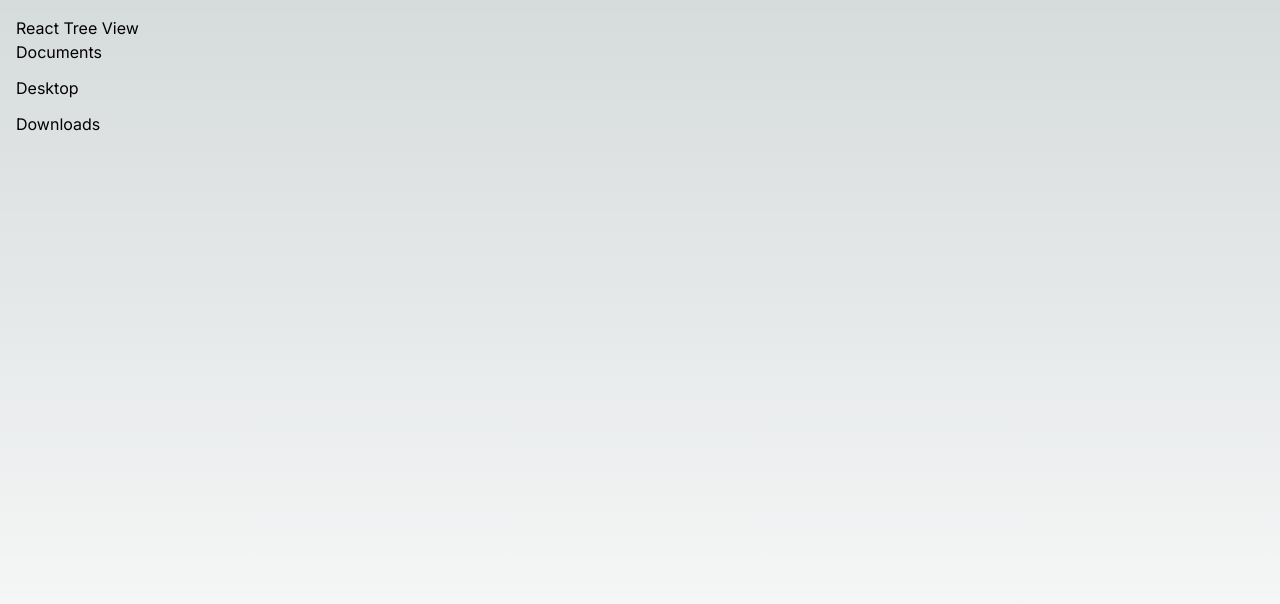
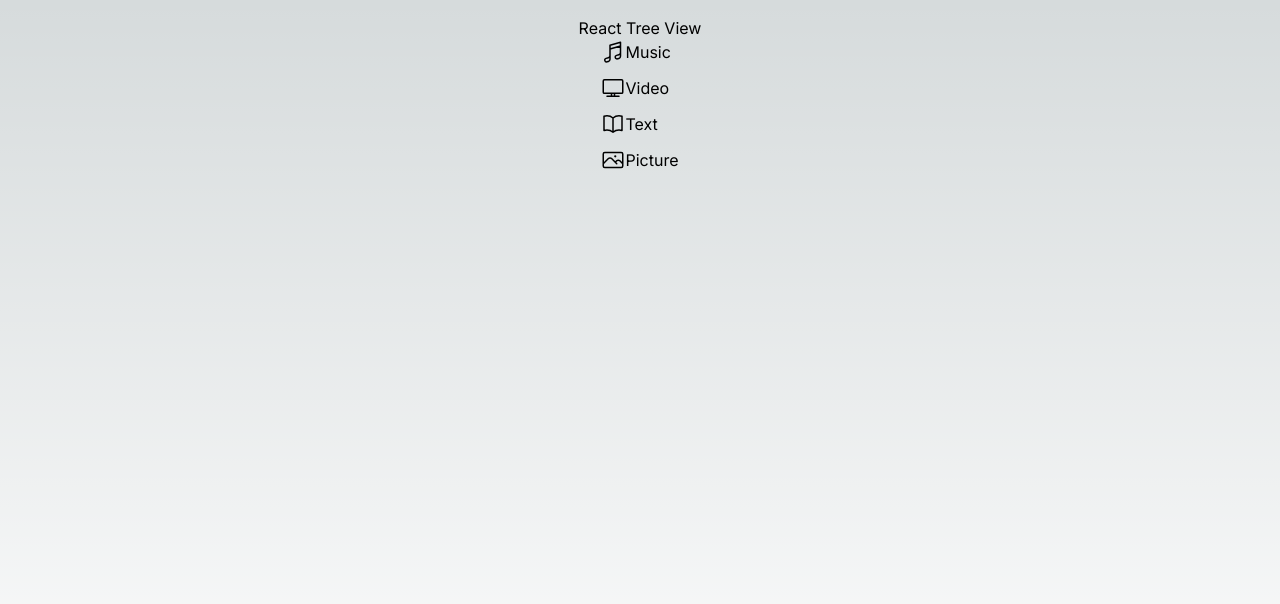
Before and after one commit to EvanBurriola/media-page, a Next.js app: page / in a window 1280 px wide. Shown: the top 604 px of the page. Built offline with nearby package versions, Linux system fonts and the light colour scheme.

Commit message:
Tree with icons

```diff
--- a/app/page.tsx
+++ b/app/page.tsx
@@ -5,7 +5,7 @@ import Tree from "@/components/tree";
 const treeData = [
   {
     key: "0",
-    label: "Documents",
+    label: "Music",
     children: [
       {
         key: "0-0",
@@ -25,7 +25,7 @@ const treeData = [
   },
   {
     key: "1",
-    label: "Desktop",
+    label: "Video",
     children: [
       {
         key: "1-0",
@@ -39,15 +39,34 @@ const treeData = [
   },
   {
     key: "2",
-    label: "Downloads",
-    children: [],
+    label: "Text",
+    children: [
+      {
+        key: "1-0",
+        label: "document1.doc",
+      }
+    ],
   },
+  {
+    key: "1",
+    label: "Picture",
+    children: [
+      {
+        key: "1-0",
+        label: "document1.doc",
+      },
+      {
+        key: "0-0",
+        label: "documennt-2.doc",
+      },
+    ],
+  }
 ];
 
 export default function Home() {
   return (
     // "flex min-h-screen flex-col items-center justify-between p-24"
-    <main className="flex min-h-screen flex-col items-left p-4">
+    <main className="flex min-h-screen flex-col items-center p-4">
       <h1>React Tree View</h1>
       <Tree treeData={treeData} />
     </main>
--- a/components/tree.tsx
+++ b/components/tree.tsx
@@ -1,14 +1,23 @@
-import React, {useState} from "react"
+'use client'
+import React, { useState } from "react"
 import TreeNode from "./tree_node";
 // import {NodeProps} from "./tree_node";
 
 // Fix any
-export default function Tree({ treeData } : any) {
+export default function Tree({ treeData }: any) {
   if (treeData === undefined)
     return false;
+
+  // Have children nodes hidden by default
+  const [showAll, setShowAll] = useState(false);
+
+  const handleClick = () => {
+    setShowAll(!showAll);
+  };
+
   return (
     <ul>
-        {treeData.map((node : any) => (
+      {treeData.map((node: any) => (
         <TreeNode node={node} key={node.key} />
       ))}
     </ul>
--- a/components/tree_node.tsx
+++ b/components/tree_node.tsx
@@ -1,18 +1,17 @@
-'use client'
-
-import React, {useState} from "react"
+import React, { useState } from "react"
 import Tree from "./tree";
 
 export type NodeProps = {
-    node : {
+  node: {
     key: string;
     label: string;
-        children: NodeProps
+    children: NodeProps[]
   }
 };
 
-export default function TreeNode({ node } : NodeProps) {
-    const { children, label } = node;
+
+export default function TreeNode({ node }: NodeProps) {
+  const { key, children, label } = node;
 
   // Have children nodes hidden by default
   const [showChildren, setShowChildren] = useState(false);
@@ -21,20 +20,8 @@ export default function TreeNode({ node } : NodeProps) {
     setShowChildren(!showChildren);
   };
 
-    // If leaf node
-    if(children == null){
-        return (
-            <>
-            <div onClick={handleClick} className="mb-3">
-                <span className= "select-none">{label}</span>
-            </div>
-            <ul className="pl-3 border-l border-black">
-                {showChildren && <Tree treeData={children} />}
-            </ul>
-            </>
-        );
-    // Has children
-    }else{
+  const componentReturn = (svg: string) => {
+    if (svg.length == 0) {
       return (
         <>
           <div onClick={handleClick} className="mb-3">
@@ -46,4 +33,49 @@ export default function TreeNode({ node } : NodeProps) {
         </>
       );
     }
+    if (svg == "leaf") {
+      return (
+        <>
+          <div onClick={handleClick} className="mb-3">
+            <span className="select-none">{label}</span>
+          </div>
+          <ul className="pl-3 border-l border-black">
+            {showChildren && <Tree treeData={children} />}
+          </ul>
+        </>
+      );
     }
+    return (
+      <>
+        <div onClick={handleClick} className="mb-3 flex flex-row">
+          <svg xmlns="http://www.w3.org/2000/svg" fill="none" viewBox="0 0 24 24" strokeWidth={1.5} stroke="currentColor" className="w-6 h-6 cursor-pointer">
+            <path strokeLinecap="round" strokeLinejoin="round" d={svg} />
+          </svg>
+          <span className="cursor-pointer select-none transition-all duration-300 ease-in hover:text-cyan-600 hover:font-bold"> {label}</span>
+        </div>
+        <ul className="pl-3 border-l border-black">
+          {showChildren && <Tree treeData={children} />}
+        </ul>
+      </>
+    );
+  }
+
+  // If leaf node
+  if (children == null || children.length == 0) {
+    return componentReturn("leaf");
+    // Is Root
+  } else if (key.length == 1) {
+    if (label == "Music") {
+      return componentReturn("m9 9 10.5-3m0 6.553v3.75a2.25 2.25 0 0 1-1.632 2.163l-1.32.377a1.803 1.803 0 1 1-.99-3.467l2.31-.66a2.25 2.25 0 0 0 1.632-2.163Zm0 0V2.25L9 5.25v10.303m0 0v3.75a2.25 2.25 0 0 1-1.632 2.163l-1.32.377a1.803 1.803 0 0 1-.99-3.467l2.31-.66A2.25 2.25 0 0 0 9 15.553Z");
+    } if (label == "Video") {
+      return componentReturn("M6 20.25h12m-7.5-3v3m3-3v3m-10.125-3h17.25c.621 0 1.125-.504 1.125-1.125V4.875c0-.621-.504-1.125-1.125-1.125H3.375c-.621 0-1.125.504-1.125 1.125v11.25c0 .621.504 1.125 1.125 1.125Z");
+    } if (label == "Text") {
+      return componentReturn("M12 6.042A8.967 8.967 0 0 0 6 3.75c-1.052 0-2.062.18-3 .512v14.25A8.987 8.987 0 0 1 6 18c2.305 0 4.408.867 6 2.292m0-14.25a8.966 8.966 0 0 1 6-2.292c1.052 0 2.062.18 3 .512v14.25A8.987 8.987 0 0 0 18 18a8.967 8.967 0 0 0-6 2.292m0-14.25v14.25");
+    } if (label == "Picture") {
+      return componentReturn("m2.25 15.75 5.159-5.159a2.25 2.25 0 0 1 3.182 0l5.159 5.159m-1.5-1.5 1.409-1.409a2.25 2.25 0 0 1 3.182 0l2.909 2.909m-18 3.75h16.5a1.5 1.5 0 0 0 1.5-1.5V6a1.5 1.5 0 0 0-1.5-1.5H3.75A1.5 1.5 0 0 0 2.25 6v12a1.5 1.5 0 0 0 1.5 1.5Zm10.5-11.25h.008v.008h-.008V8.25Zm.375 0a.375.375 0 1 1-.75 0 .375.375 0 0 1 .75 0Z");
+    }
+    // Has children
+  } else {
+    return componentReturn("");
+  }
+}
```
Lines whose indentation alone changed are shown as unchanged.
